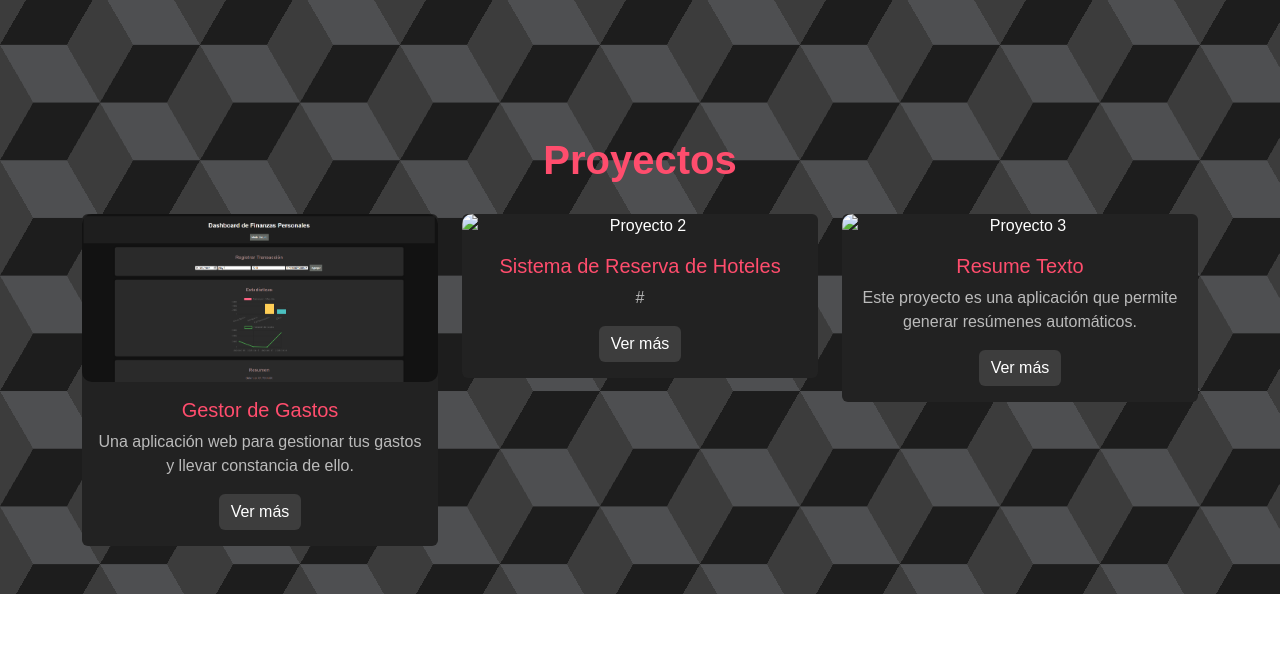
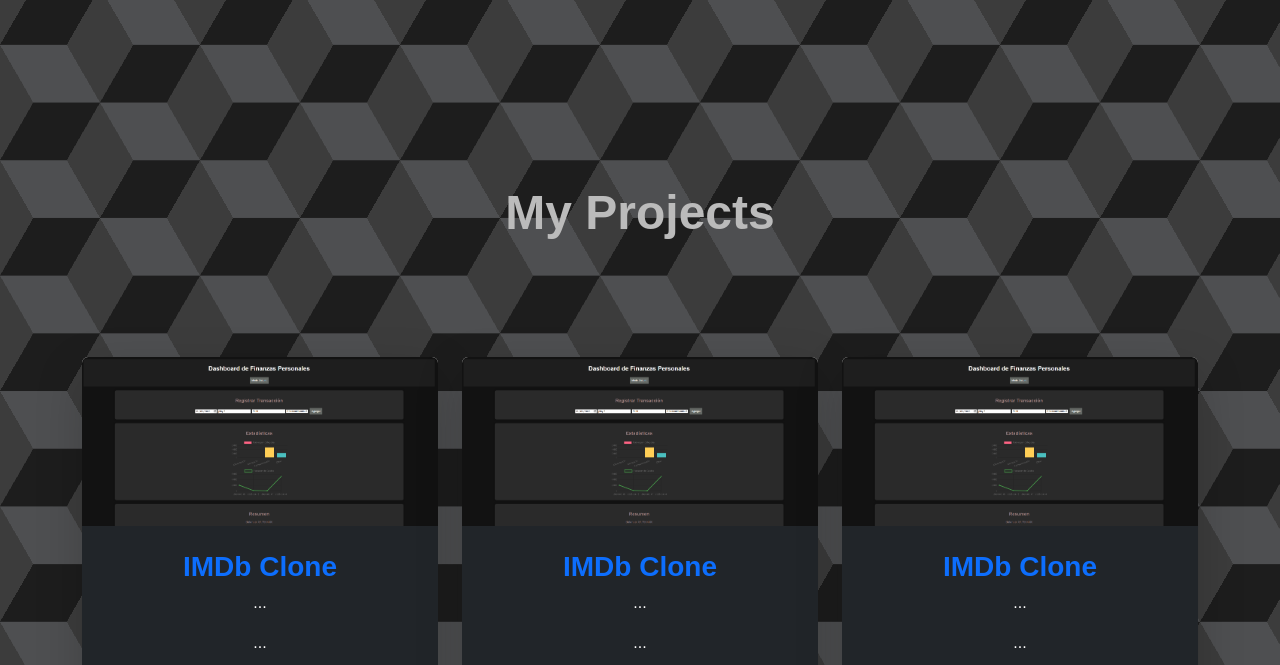
Before and after one commit to FavioRD/Portafolio, a plain HTML site: page index.html in a window 1280 px wide. Shown: the part 1686-2351 px from the top of the page. Before the commit the page ends 2280 px from the top, so only its background shows below. Drawn offline with nearby package versions, Linux system fonts and the light colour scheme.

Commit message:
agg nuevo estilo a cards de projects

```diff
--- a/css/styles.css
+++ b/css/styles.css
@@ -137,40 +137,15 @@
 }
 
 /* 🔹 Proyectos */
-#projects {
-    padding: 60px 0;
+
+#projects h2 {
+    font-size: 3rem;
+    color: #bbbbbb;
     text-align: center;
+    margin-bottom: 20px;
 }
 
-#projects h2 {
-    font-size: 2.5rem;
-    color: #ff4d6d;
-    margin-bottom: 30px;
-}
-
-.card {
-    background: #222;
-    color: white;
-    border: none;
-    transition: transform 0.3s ease;
-}
-
-.card:hover {
-    transform: scale(1.05);
-}
-
-.card-img-top {
-    border-radius: 10px;
-}
-
-.card-title {
-    color: #ff4d6d;
-}
-
-.card-text {
-    font-size: 1rem;
-    color: #bbb;
-}
+/* 🔹 Footer */
 
 /* 🔹 Botón General */
 .btn-primary {
--- a/index.html
+++ b/index.html
@@ -1,5 +1,4 @@
-<!DOCTYPE html>
-<html lang="es">
+<html lang="en">
 
 <head>
     <meta charset="UTF-8">
@@ -71,7 +70,7 @@
         </div>
     </section>
 
-    <br><br><br>
+    <br><br><br><br>
 
     <!-- Habilidades -->
     <section id="habilidades" class="habilidades">
@@ -90,49 +89,68 @@
         </div>
     </section>
 
+    <br><br><br><br>
+
+    <!-- Projects -->
+    <section id="projects" class="projects py-5">
+        <div class="container text-center">
+            <h2 class="fw-bold">My Projects</h2>
             <br><br><br>
-
-    <!-- Proyectos -->
-    <section id="projects" class="py-5 text-center fade-in">
-        <div class="container">
-            <h2 class="fw-bold">Proyectos</h2>
-            <div class="row">
+            <div class="row justify-content-center mt-4">
                 <div class="col-md-4">
-                    <div class="card">
-                        <img src="assets/gestgasto.png" class="card-img-top" alt="Proyecto 1">
-                        <div class="card-body">
-                            <h5 class="card-title">Gestor de Gastos</h5>
-                            <p class="card-text">Una aplicación web para gestionar tus gastos y llevar constancia de
-                                ello.</p>
-                            <a href="https://github.com/FavioRD/GestionGastos" class="btn btn-primary">Ver más</a>
+                    <div class="card shadow-lg border-0 rounded-lg">
+                        <div class="card-img-top position-relative">
+                            <img src="assets/gestgasto.png" alt="IMDb Clone" class="img-fluid rounded-top">
+                        </div>
+                        <div class="card-body bg-dark text-white p-4 rounded-bottom">
+                            <h3 class="text-primary fw-bold">IMDb Clone</h3>
+                            <p>...</p>
+                            <p>...</p>
+                            <div class="d-flex justify-content-start gap-3 mt-3">
+                                <i class="fab fa-python fa-2x"></i>
                             </div>
                         </div>
                     </div>
+                </div>
+
                 <div class="col-md-4">
-                    <div class="card">
-                        <img src="img/proyecto2.jpg" class="card-img-top" alt="Proyecto 2">
-                        <div class="card-body">
-                            <h5 class="card-title">Sistema de Reserva de Hoteles</h5>
-                            <p class="card-text">#</p>
-                            <a href="https://github.com/FavioRD/SistemaReserva" class="btn btn-primary">Ver más</a>
+                    <div class="card shadow-lg border-0 rounded-lg">
+                        <div class="card-img-top position-relative">
+                            <img src="assets/gestgasto.png" alt="IMDb Clone" class="img-fluid rounded-top">
+                        </div>
+                        <div class="card-body bg-dark text-white p-4 rounded-bottom">
+                            <h3 class="text-primary fw-bold">IMDb Clone</h3>
+                            <p>...</p>
+                            <p>...</p>
+                            <div class="d-flex justify-content-start gap-3 mt-3">
+                                <i class="fab fa-html5 fa-2x"></i>
+                                <i class="fab fa-css3-alt fa-2x"></i>
+                                <i class="fab fa-js fa-2x"></i>
                             </div>
                         </div>
                     </div>
+                </div>
+
                 <div class="col-md-4">
-                    <div class="card">
-                        <img src="img/proyecto3.jpg" class="card-img-top" alt="Proyecto 3">
-                        <div class="card-body">
-                            <h5 class="card-title">Resume Texto</h5>
-                            <p class="card-text">Este proyecto es una aplicación que permite generar resúmenes
-                                automáticos.</p>
-                            <a href="https://github.com/FavioRD/ResumeTexto" class="btn btn-primary">Ver más</a>
+                    <div class="card shadow-lg border-0 rounded-lg">
+                        <div class="card-img-top position-relative">
+                            <img src="assets/gestgasto.png" alt="IMDb Clone" class="img-fluid rounded-top">
+                        </div>
+                        <div class="card-body bg-dark text-white p-4 rounded-bottom">
+                            <h3 class="text-primary fw-bold">IMDb Clone</h3>
+                            <p>...</p>
+                            <p>...</p>
+                            <div class="d-flex justify-content-start gap-3 mt-3">
+                                <i class="fab fa-java fa-2x"></i>
+                            </div>
                         </div>
                     </div>
                 </div>
             </div>
         </div>
     </section>
-
+    <br><br><br><br><br>
+    <!-- Footer -->
 
     <!-- Scripts -->
     <script src="https://cdn.jsdelivr.net/npm/bootstrap@5.3.0/dist/js/bootstrap.bundle.min.js"></script>
```
Lines whose indentation alone changed are shown as unchanged.
